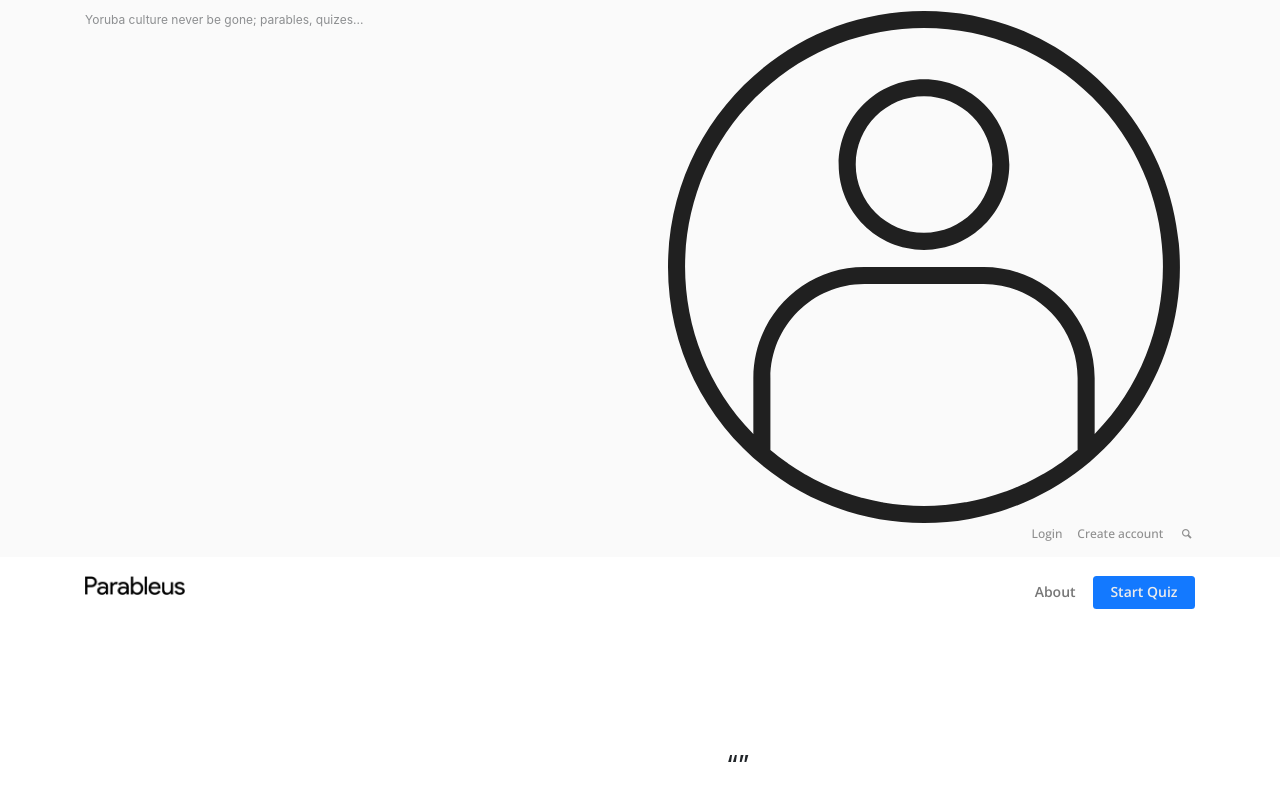
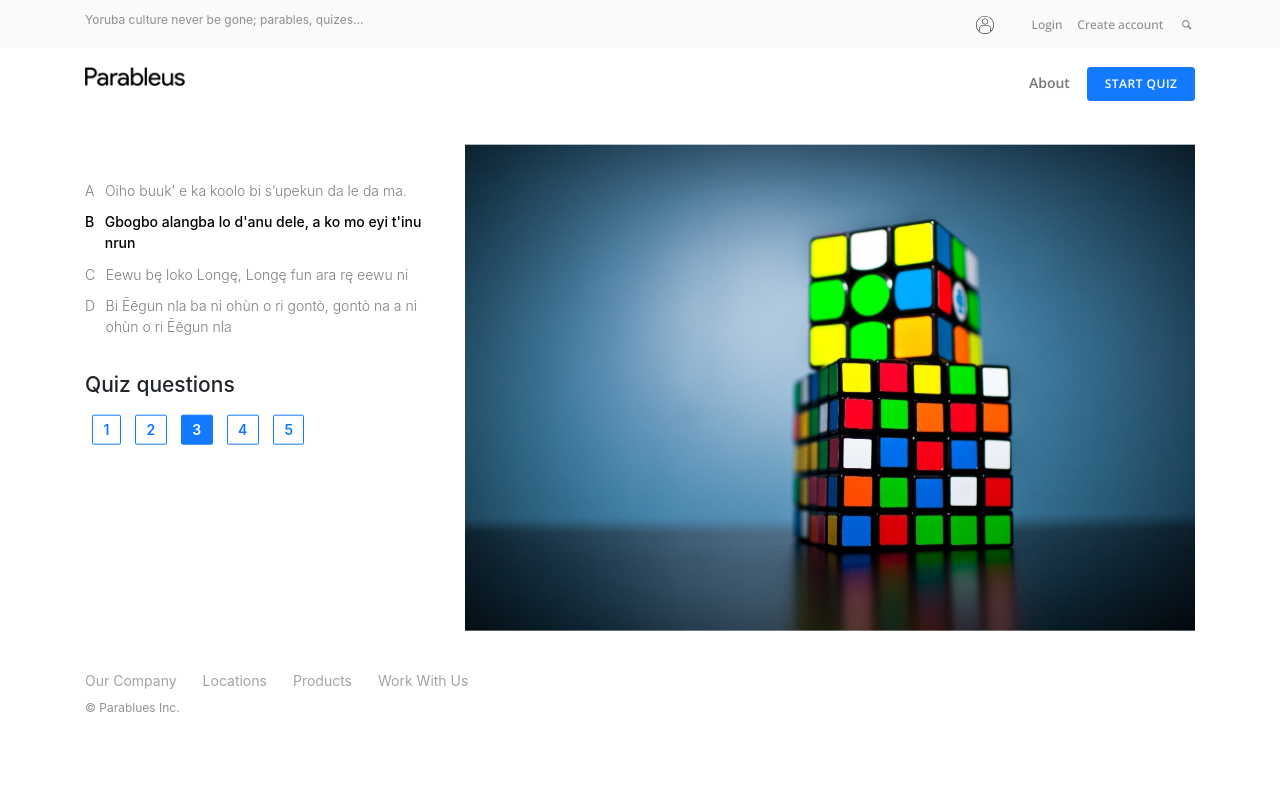
Before and after one commit to blarcmann/parables-user, a React (Create React App) app: page /quiz in a window 1280 px wide. Shown: the top 800 px of the page. Built offline with nearby package versions, Linux system fonts and the light colour scheme; no server answers.

Commit message:
Quiz view...

```diff
--- a/src/App.js
+++ b/src/App.js
@@ -5,6 +5,7 @@ import Login from './components/Login';
 import Register from './components/Register';
 import ForgotPasswordInit from './components/ForgotPasswordInit'
 import ForgotPasswordComplete from './components/ForgotPasswordComplete';
+import  Quiz from './components/Quiz';
 
 function App() {
   return (
@@ -12,6 +13,7 @@ function App() {
       <Route path='/' exact component={Landing}/>
       <Route path='/login' exact component={Login}/>
       <Route path='/register' exact component={Register}/>
+      <Route path='/quiz' exact component={Quiz}/>
       <Route path='/forgot-password-init' exact component={ForgotPasswordInit}/>
       <Route path='/forgot-password-complete' exact component={ForgotPasswordComplete}/>
       <Route path='**' component={Landing}/>
--- a/src/assets/styles/common.scss
+++ b/src/assets/styles/common.scss
@@ -10,6 +10,13 @@
             padding: 0.25rem 1.25rem;
             border-radius: 0.25rem;
             color: #ececec;
+            a {
+                color: #ffffff;
+                opacity: 1;
+                &:hover {
+                    text-decoration: none;
+                }
+            }
         }
     }
 }
@@ -156,3 +163,50 @@ input, button, button:active, button:focus {
 		transform: translateY(0);
 	}
 }
+
+.question-tags {
+    display: flex;
+    justify-content: flex-start;
+    .tag {
+        background-color: #FFF;
+        font-weight: 600;
+        display: block;
+        color: rgb(19, 121, 255);
+        border: 1px solid rgb(19, 121, 255);
+        padding: 0.25rem 0.75rem;
+        border-radius: 0.125rem;
+        margin: 0.75rem 0.5rem;
+        &:hover {
+            cursor: pointer;
+        }
+        &.dirty {
+            background-color: rgb(19, 121, 255);
+            color: #FFF;
+        }
+    }
+}
+
+.quiz-options {
+    display: block;
+    margin: 2.5rem 0;
+    .each {
+        margin: 0.75rem 0;
+        display: flex;
+        justify-content: flex-start;
+        color: #000;
+        opacity: 0.5;
+        font-weight: 300;
+        &:hover {
+            cursor: pointer;
+        }
+        &.selected {
+            opacity: 1;
+            font-weight: 500;
+        }
+        .tag {
+            display: block;
+            margin-right: 0.75rem;
+            text-align: center;
+        }
+    }
+}
--- a/src/components/Landing.js
+++ b/src/components/Landing.js
@@ -107,7 +107,6 @@ export class Landing extends Component {
                                 <div className="col-lg-3">
                                     {this.props.advert ?
                                         <a href={this.props.advert.link} target="_blank" rel="noopener noreferrer">
-                                            <div className="tag">ADS</div>
                                             <div className="banner-img">
                                                 <figure className={this.adImgUrl ? "img-cover" : 'hide'}>
                                                     <img alt="alter" src={this.adImgUrl} />
@@ -119,7 +118,6 @@ export class Landing extends Component {
                                     }
 
                                 </div>
-
                             </div>
                         </div>
                     </section>
@@ -127,10 +125,9 @@ export class Landing extends Component {
                         <div className="container">
                             <div className="row justify-content-around">
                                 <div className="col-md-10 col-lg-8">
-                                    <h2>Build perfect pages, easy as pie.</h2>
+                                    <h2>What we're about</h2>
                                     <p className="lead">
-                                        Whether you’re building a welcome mat for your SaaS or a clean, corporate portfolio, Stack
-                                        has your design needs covered.</p>
+                                    Insightful proverbs, idioms and word-play from the indigenous yoruba ethnic group native to the present-day western part of Nigeria.</p>
                                 </div>
                             </div>
                         </div>
@@ -146,13 +143,13 @@ export class Landing extends Component {
                                         </div>
                                         <div className="col-lg-4 col-md-5">
                                             <p className="lead">
-                                                Start building pages in your browser
+                                                Create an account and try a quiz
                                 </p>
                                         </div>
                                         <div className="col-lg-4 col-md-3 text-center">
                                             <a className="btn btn--primary type--uppercase" href="http://google.com">
                                                 <span className="btn__text">
-                                                    Try Builder
+                                                    Get started
                                     </span>
                                             </a>
                                         </div>
--- /dev/null
+++ b/src/components/Quiz.js
@@ -0,0 +1,73 @@
+import React, { Component } from 'react';
+import { connect } from 'react-redux';
+import Header from './layouts/Header';
+import Footer from './layouts/Footer';
+
+export class Quiz extends Component {
+
+
+    render() {
+        return (
+            <>
+                <Header />
+                <section className="height-70">
+                    <div className="container pos-vertical-center">
+                        <div className="row justify-content-around">
+                            <div className="col-lg-4">
+                                <div className="quiz-options">
+                                    <div className="each">
+                                        <div className="tag">A</div>
+                                        <div className="detail">Oiho buuk’ e ka koolo bi s’upekun da le da ma.</div>
+                                    </div>
+                                    <div className="each selected">
+                                        <div className="tag">B</div>
+                                        <div className="detail">Gbogbo alangba lo d'anu dele, a ko mo eyi t'inu nrun</div>
+                                    </div>
+                                    <div className="each">
+                                        <div className="tag">C</div>
+                                        <div className="detail">Eewu bę loko Longę, Longę fun ara rę eewu ni</div>
+                                    </div>
+                                    <div className="each">
+                                        <div className="tag">D</div>
+                                        <div className="detail">Bi Ēēgun nla ba ni ohùn o ri gontò, gontò na a ni ohùn o ri Ēēgun nla</div>
+                                    </div>
+                                </div>
+                                <h4>Quiz questions</h4>
+                                <div className="question-tags">
+                                    <span className="tag">1</span>
+                                    <span className="tag">2</span>
+                                    <span className="tag dirty">3</span>
+                                    <span className="tag">4</span>
+                                    <span className="tag">5</span>
+                                </div>
+                            </div>
+                            <div className="col-lg-8">
+                                {/* {this.props.advert ?
+                                    <div className="banner-img">
+                                        <figure className="img-cover">
+                                            <img alt="alter" src="../assets/images/bg-a.jpeg" />
+                                            <figcaption>gvhjh</figcaption>
+                                        </figure>
+                                    </div> :
+                                    <div></div>
+                                } */}
+                                <div className="quiz-img">
+                                    <img src={require('../assets/images/bg-a.jpeg')} alt="bag" />
+                                </div>
+
+                            </div>
+                        </div>
+                    </div>
+                </section>
+                <Footer />
+            </>
+        )
+    }
+}
+
+const mapStateToProps = (state) => ({
+
+})
+
+
+export default connect(mapStateToProps, {})(Quiz)
--- a/src/components/layouts/Header.js
+++ b/src/components/layouts/Header.js
@@ -19,6 +19,14 @@ export class Header extends Component {
             })
             this.props.fetchUserDetails(userId);
         }
+        console.log(this.props);
+    }
+
+
+    logout = () => {
+        localStorage.setItem('userToken', '');
+        localStorage.setItem('userId', '');
+        window.location.reload();
     }
 
     render() {
@@ -44,8 +52,8 @@ export class Header extends Component {
                                             </div>
                                         </li>
                                         <li>
-                                            <div className={this.state.user ? "modal-instance" : 'hide'}>
-                                                <Link to="/login" className="modal-trigger"><b>Logout</b></Link>
+                                            <div className={this.state.user ? "modal-instance" : 'hide'} onClick={this.logout}>
+                                                <b>Logout</b>
                                             </div>
                                         </li>
                                         <li>
@@ -100,7 +108,9 @@ export class Header extends Component {
                                     <div className="bar__module">
                                         <ul className="menu-horizontal text-left">
                                             <li className="dropdown">About</li>
-                                            <li className="dropdown primary">Start Quiz</li>
+                                            <li className="dropdown primary" onClick={this.startQuiz}>
+                                                <Link to="/quiz">Start Quiz</Link>
+                                            </li>
                                         </ul>
                                     </div>
                                 </div>
```
Also changed, not shown: src/assets/styles/theme.css.
